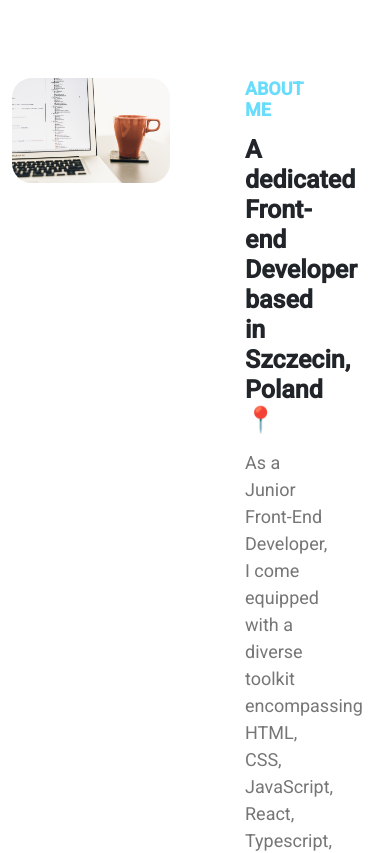
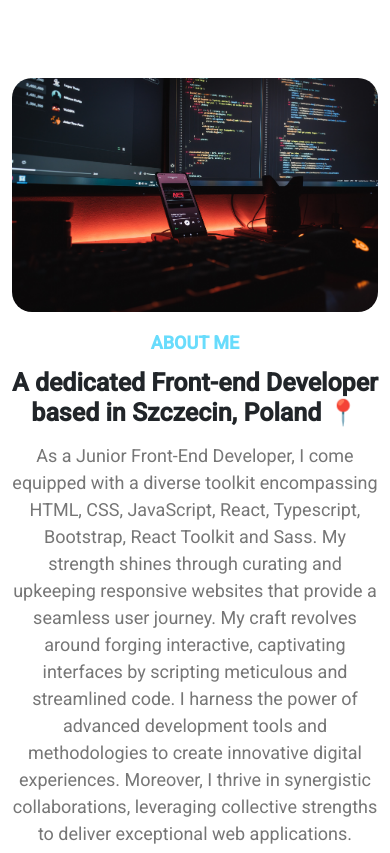
Before and after one commit to grekuu/Portfolio, a React (Vite) app: page / in a window 390 px wide. Shown: the part 900-1753 px from the top of the page. Built offline with nearby package versions, Linux system fonts and the light colour scheme.

Commit message:
feat(About): mobile responsiveness

```diff
--- a/src/components/About/about.scss
+++ b/src/components/About/about.scss
@@ -9,6 +9,8 @@
     .container-left {
       width: 50%;
       padding-right: 25px;
+      display: flex;
+      align-items: center;
 
       img {
         max-width: 100%;
@@ -17,10 +19,9 @@
     }
     .container-right {
       width: 50%;
-      padding: 0px 50px 0px 50px;
+      padding: 0px 0px 0px 50px;
       display: flex;
       flex-direction: column;
-      justify-content: center;
 
       h3 {
         font-weight: bold;
@@ -42,3 +43,50 @@
     }
   }
 }
+
+@media only screen and (max-width: 1399px) {
+  .about-container {
+    .content-container {
+      .container-right {
+        h3 {
+          font-size: 14px;
+        }
+        h2 {
+          font-size: 21px;
+        }
+        p {
+          font-size: 14px;
+        }
+      }
+    }
+  }
+}
+
+@media only screen and (max-width: 991px) {
+  .about-container {
+    .content-container {
+      flex-direction: column;
+
+      .container-left {
+        width: 100%;
+        padding: 0;
+      }
+      .container-right {
+        width: 100%;
+        padding: 0;
+        text-align: center;
+        margin-top: 20px;
+
+        h3 {
+          font-size: 18px;
+        }
+        h2 {
+          font-size: 25px;
+        }
+        p {
+          font-size: 18px;
+        }
+      }
+    }
+  }
+}
--- a/src/components/Contact/contact.scss
+++ b/src/components/Contact/contact.scss
@@ -1,5 +1,4 @@
 .contact-container {
-  max-width: 100vw;
   overflow-x: hidden;
   padding: 100px 0px;
   h3 {
```
Also changed, not shown: public/chill-programming.jpg.
